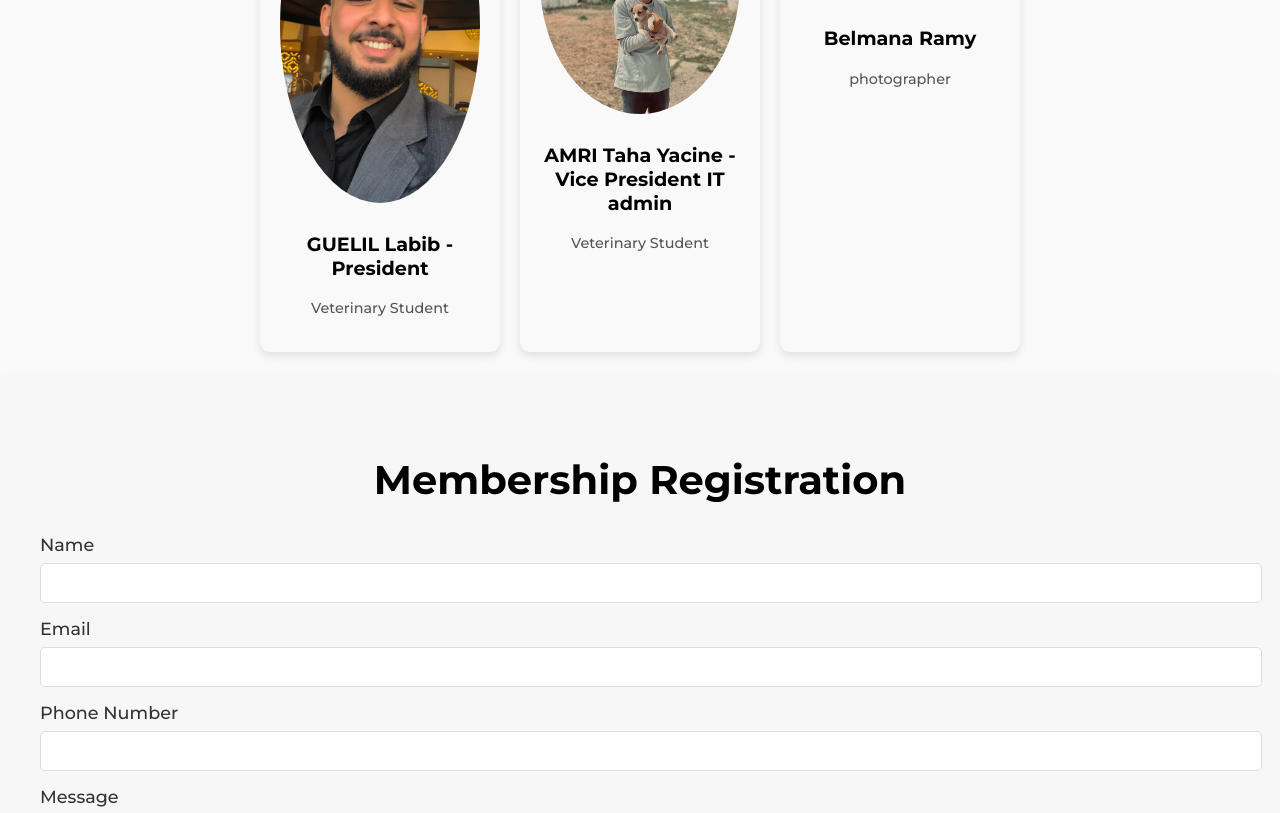
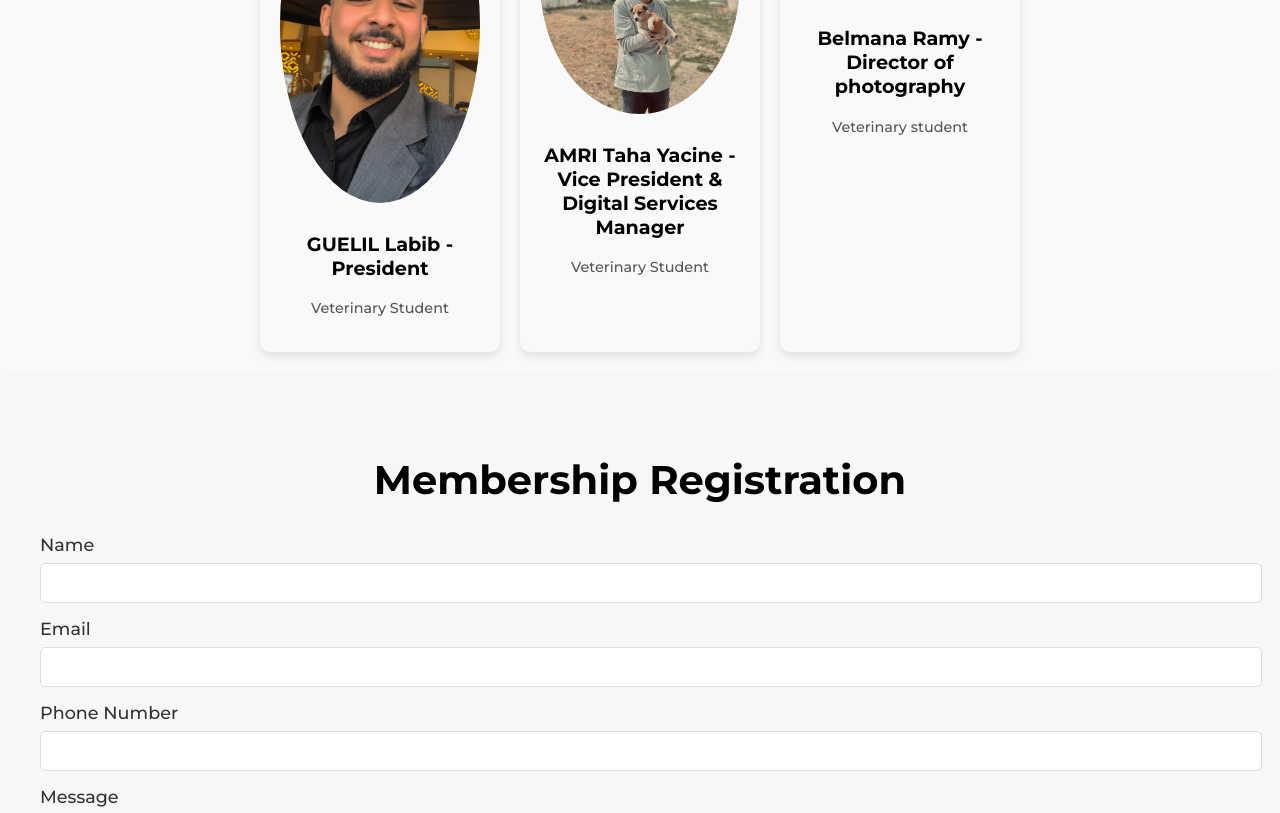
Before and after one commit to Thewai5/pawsitive-vets, a plain HTML site: page index.html in a window 1280 px wide. Shown: the part 3258-4071 px from the top of the page. Drawn offline with nearby package versions, Linux system fonts and the light colour scheme.

Commit message:
Update index.html

```diff
--- a/index.html
+++ b/index.html
@@ -137,13 +137,13 @@
             </div>
             <div class="team-member">
                 <img src="assets/assets/IMG_3968.JPG" alt="Team Member 2">
-                <h3>AMRI Taha Yacine - Vice President IT admin</h3>
+                <h3>AMRI Taha Yacine - Vice President & Digital Services Manager  </h3>
                 <p>Veterinary Student</p>
             </div>
             <div class="team-member">
             <img src="assets/assets/9EBA47F9-E39E-4F35-BB6F-446B8CD6F456.jpeg" alt="Team Member 3">
-            <h3>Belmana Ramy</h3>
-            <p>photographer </p>
+            <h3>Belmana Ramy - Director of photography </h3>
+            <p>Veterinary student</p>
             </div>
 
         </div>
```
